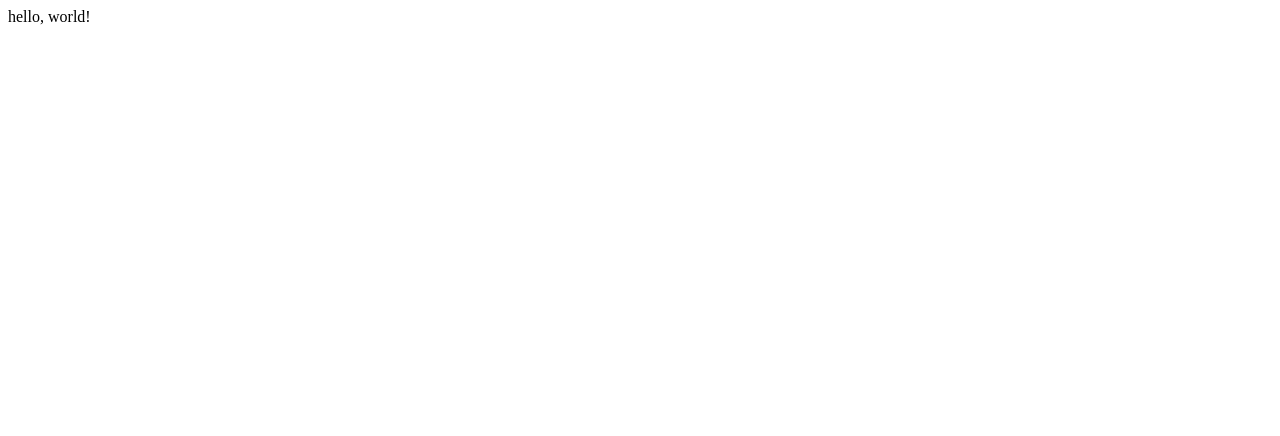
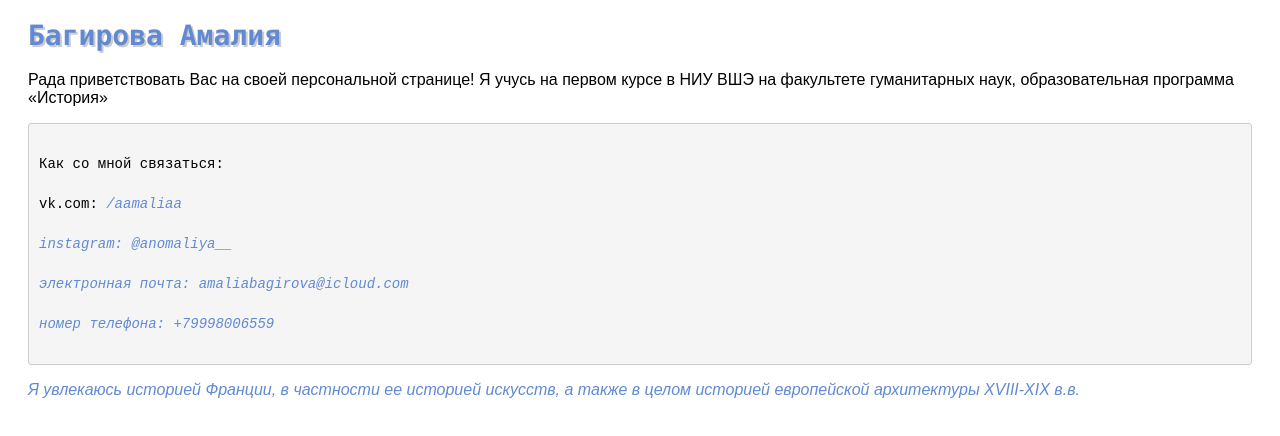
Before and after one commit to anomaliya777/anomaliya777.github.io, a plain HTML site: page index.html in a window 1280 px wide. Drawn offline with Linux system fonts and the light colour scheme.

Commit message:
valentino

```diff
--- a/index.html
+++ b/index.html
@@ -1 +1,85 @@
-hello, world!
+<!DOCTYPE html>
+
+<html>
+
+<head>
+
+<title>Моя персональная страница</title>
+
+<style>
+
+
+
+body {
+
+padding: 0 20px;
+
+font-family: Arial, sans-serif;
+
+font-size: 16px;
+
+}
+
+h1 {
+
+font-size: 28px;
+
+font-family: Monaco, Courier, monospace;
+
+color: #618ad2;
+
+text-shadow: 2px 2px 0 #cccccc;
+
+}
+
+pre {
+
+padding: 10px;
+
+font-size: 14px;
+
+line-height: 20px;
+
+background: #f5f5f5;
+
+border: 1px solid #cccccc;
+
+border-radius: 3px;
+
+}
+
+em {
+
+color: #618ad2;
+
+}
+
+</style>
+
+</head>
+
+<body>
+
+<h1>Багирова Амалия</h1>
+
+<p>Рада приветствовать Вас на своей персональной странице! Я учусь на первом курсе в НИУ ВШЭ на факультете гуманитарных наук, образовательная программа «История»</p>
+
+<pre>
+
+Как со мной связаться:
+
+vk.com: <em>/aamaliaa<em>
+
+instagram: <em>@anomaliya__<em>
+
+электронная почта: <em>amaliabagirova@icloud.com<em>
+
+номер телефона: <em>+79998006559<em>
+
+</pre>
+
+<p>Я увлекаюсь историей Франции, в частности ее историей искусств, а также в целом историей европейской архитектуры XVIII-XIX в.в. </p>
+
+</body>
+
+</html>
```
